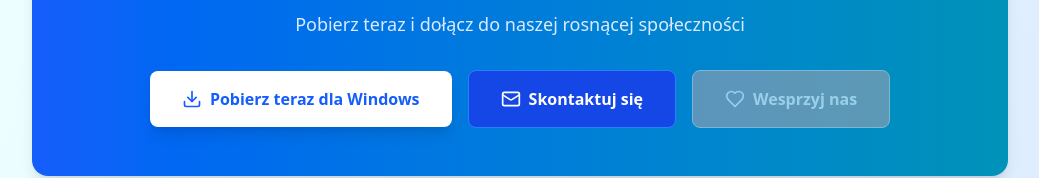
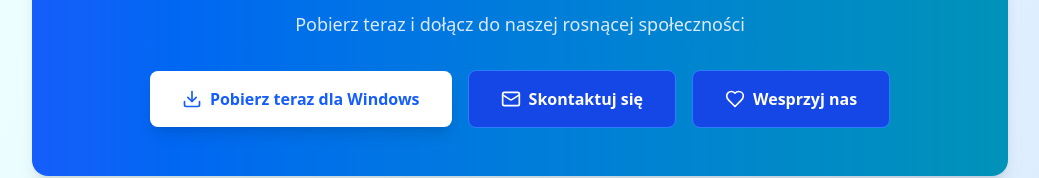
Before and after one commit to KubaKarwow/mojeRepertoriumLandingPage, a React (Vite) app: page / in a window 1280 px wide. Shown: the part 2497-2675 px from the top of the page, without its empty margins (120-1159 px from the left). Built offline with nearby package versions, Linux system fonts and the light colour scheme.

Commit message:
added patrontie

```diff
--- a/src/App.tsx
+++ b/src/App.tsx
@@ -169,13 +169,15 @@ function App() {
                             Skontaktuj się
                         </button>
                         <div className="relative group">
-                            <button disabled className="inline-flex items-center gap-2 bg-gray-400 text-white px-8 py-4 rounded-lg font-semibold cursor-not-allowed opacity-60 border border-gray-300">
+                            <a
+                                href="https://patronite.pl/MojeRepertorium"
+                                target="_blank"
+                                rel="noopener noreferrer"
+                                className="inline-flex items-center gap-2 bg-blue-700 text-white px-8 py-4 rounded-lg font-semibold hover:bg-blue-800 transition-all border border-blue-500"
+                            >
                                 <Heart size={20} />
                                 Wesprzyj nas
-                            </button>
-                            <div className="absolute bottom-full left-1/2 -translate-x-1/2 mb-2 px-3 py-1 bg-gray-800 text-white text-sm rounded opacity-0 group-hover:opacity-100 transition-opacity whitespace-nowrap pointer-events-none">
-                                Dostępne wkrótce
-                            </div>
+                            </a>
                         </div>
                     </div>
                 </section>
```
